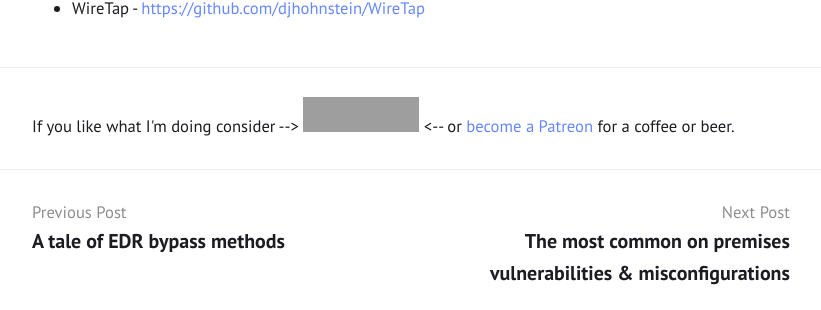
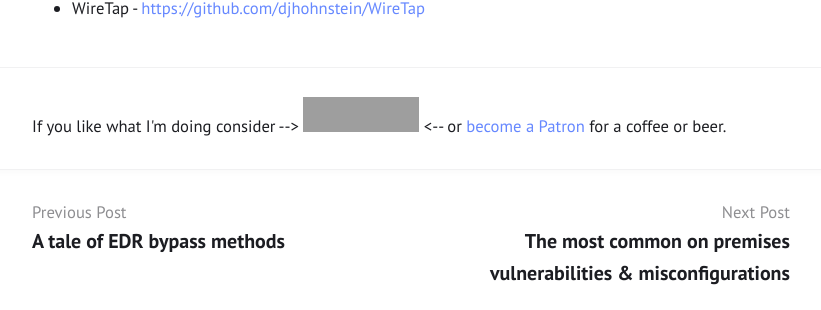
Before and after one commit to S3cur3Th1sSh1t/S3cur3Th1sSh1t.github.io, a Jekyll site: the page built from _posts/2021-03-01-Powershell-and-the-.NET-AMSI-Interface.md, in a window 1280 px wide and 900 px high, scrolled down 5108 px. Shown: the part 581-891 px from the top of the window, without its empty margins (229-1050 px from the left). Built offline with Jekyll 4.4.1, drawn with Linux system fonts in a browser that asks for light colours; grey boxes are pictures that could not be loaded.

Commit message:
Update post.html

```diff
--- a/_layouts/post.html
+++ b/_layouts/post.html
@@ -13,7 +13,7 @@ layout: default
   {% endif %}
 </article>
 <article>
-If you like what I'm doing consider -->  <iframe src="https://github.com/sponsors/S3cur3Th1sSh1t/button" title="Sponsor S3cur3Th1sSh1t" height="35" width="116" style="border: 0;"></iframe> <-- or <a href="https://www.patreon.com/S3cur3Th1sSh1t">become a Patreon</a> for a coffee or beer.
+If you like what I'm doing consider -->  <iframe src="https://github.com/sponsors/S3cur3Th1sSh1t/button" title="Sponsor S3cur3Th1sSh1t" height="35" width="116" style="border: 0;"></iframe> <-- or <a href="https://www.patreon.com/S3cur3Th1sSh1t">become a Patron</a> for a coffee or beer.
 </article>
 {% if site.show_related %}
   <footer class="related">
```
